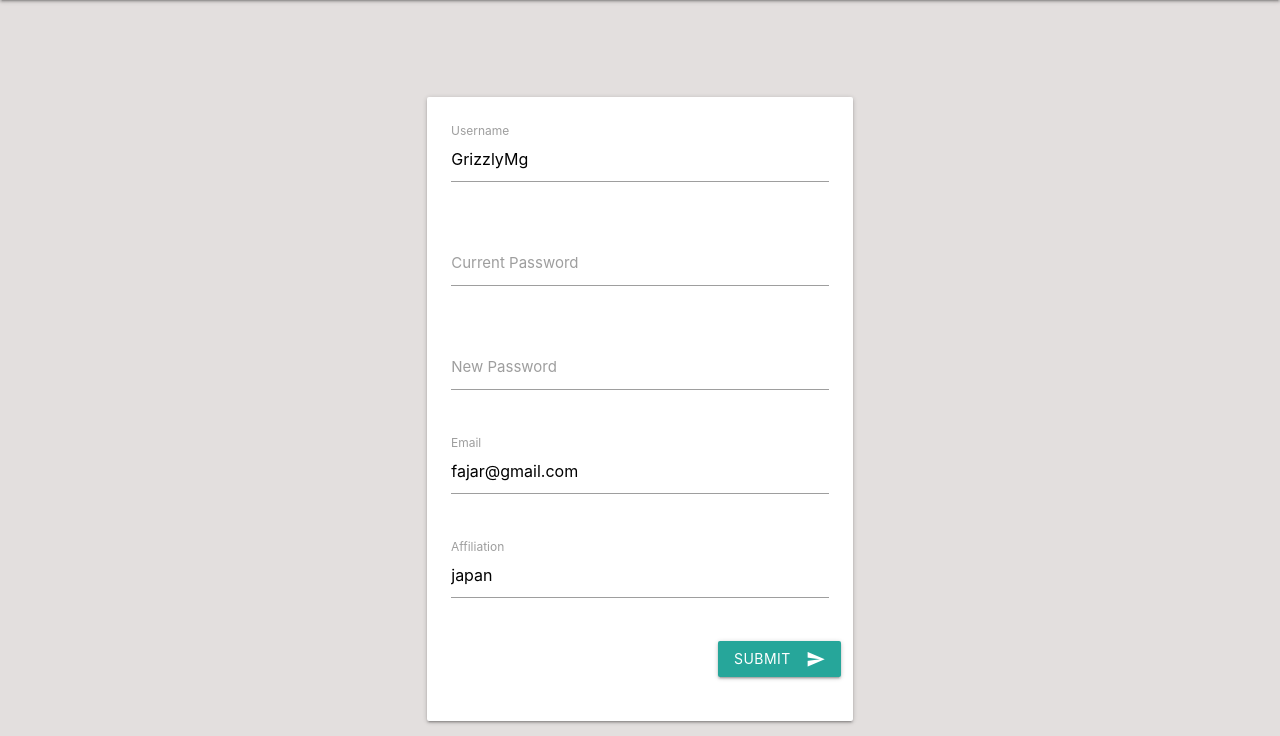
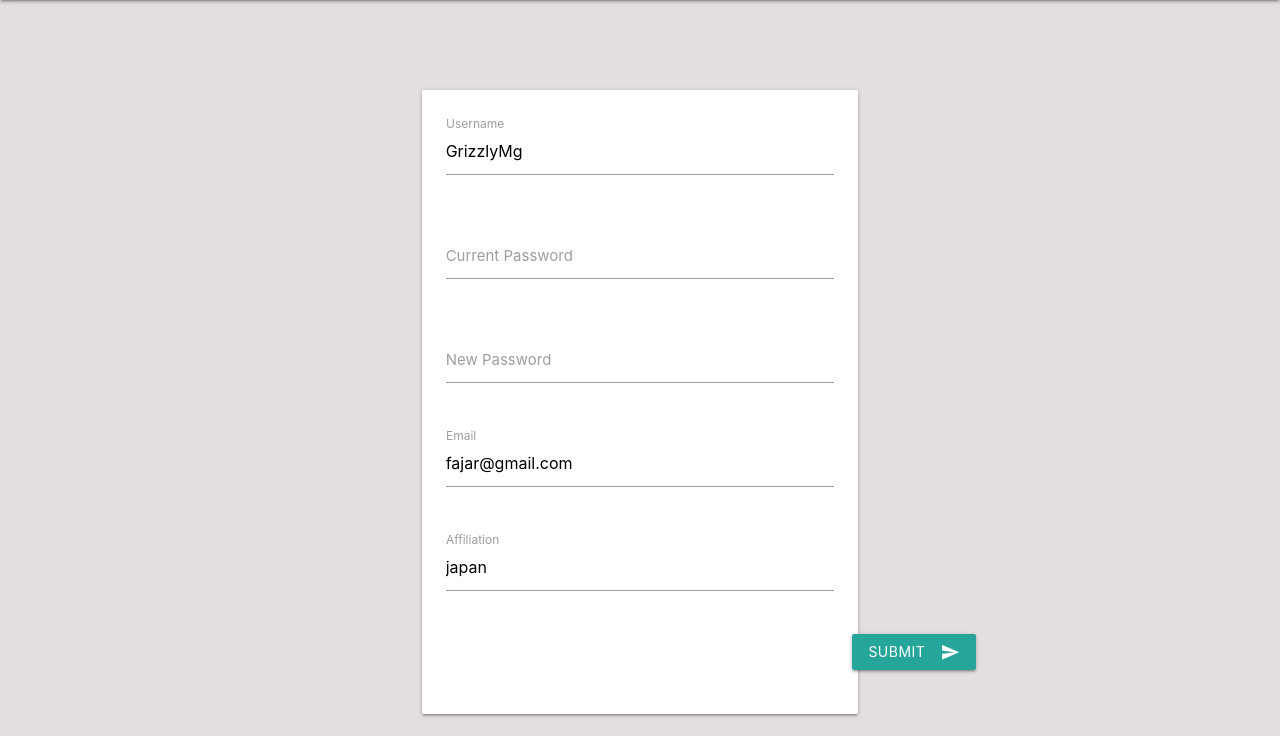
Before and after one commit to ChaO-0/platform_ctf, a PHP site: page /settings/index.php in a window 1280 px wide. Shown: the part 64-800 px from the top of the page. Run offline with PHP 8.4, Linux system fonts and the light colour scheme; a user stored in the database is signed in; data comes from the database, SQL or seed files in the repository; some web fonts are replaced.

Commit message:
fixed css

```diff
--- a/login/index.php
+++ b/login/index.php
@@ -20,8 +20,8 @@
 
     <div class="container">
         <div class="row">
-            <form class="col s6 offset-s3 form-pad-top" method="POST" action="login_process.php">
-                <div class="card-panel">
+            <form class="col s12 center-align form-pad-top" method="POST" action="login_process.php">
+                <div class="card-panel card-mobile">
                     <div class="red-text center-align">
                         <?php
                             if(isset($_SESSION['error'])){
@@ -44,7 +44,7 @@
                         </div>
                     </div>
                     <div class="row">
-                        <div class="col s12 offset-s8">
+                        <div class="col s12 right-align">
                             <button class="btn waves-effect waves-light" type="submit" name="action">Submit
                                 <i class="material-icons right">send</i>
                             </button>
--- a/settings/index.php
+++ b/settings/index.php
@@ -31,8 +31,15 @@
     ?>
     <div class="container">
         <div class="row">
-            <form class="col s6 offset-s3 form-pad-top" method="POST" action="update.php">
-                <div class="card-panel">
+            <form class="col s12 center-align form-pad-top" method="POST" action="update.php">
+                <div class="card-panel card-mobile">
+                    <?php
+                        if(isset($_SESSION['error'])){
+                            $error = $_SESSION['error'];
+                            echo "<h5 class='center-align'>$error</h5>";
+                            unset($_SESSION['error']);
+                        }
+                    ?>
                     <div class="row">
                         <div class="input-field col s12">
                             <input id="username" value="<?php echo $username ?>" name="username" type="text" class="validate" required>
--- a/template/nav.php
+++ b/template/nav.php
@@ -7,7 +7,7 @@
                     require_once "session_check.php";
                     if($check != 1){
                 ?>
-                <li><a href="register.php">Register</a></li>
+                <li><a href="/platform_ctf/register">Register</a></li>
                 <li><a href="/platform_ctf/login">Login</a></li>
                 <?php }
                     else{
```
